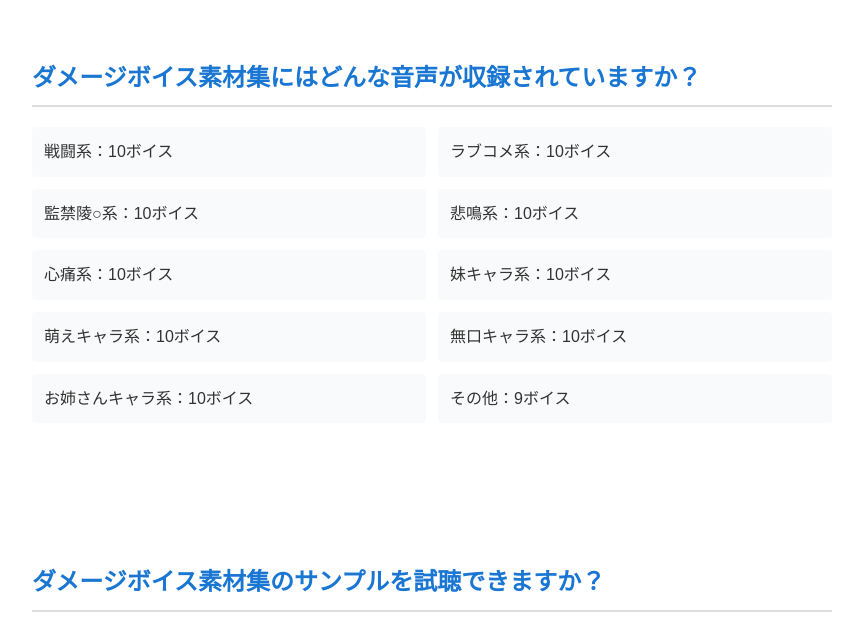
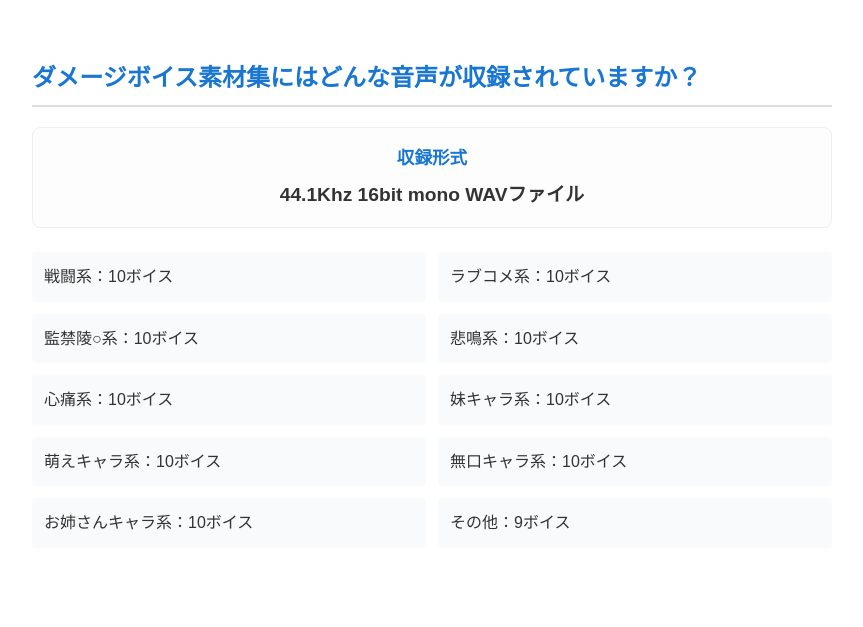
Before and after one commit to kumastudiosite/damebo.info, a plain HTML site: page index.html in a window 1280 px wide. Shown: the part 1820-2447 px from the top of the page, without its empty margins (208-1071 px from the left). Drawn offline with Linux system fonts and the light colour scheme.

Commit message:
Add file audio format specs and update footer copyright to 2026

```diff
--- a/index.html
+++ b/index.html
@@ -496,6 +496,13 @@
   <!-- ④ 収録内容 -->
   <section id="contents" aria-labelledby="contents-title">
     <h2 id="contents-title">ダメージボイス素材集にはどんな音声が収録されていますか？</h2>
+
+    <div
+      style="background: #fdfdfd; border: 1px solid #eee; border-radius: 8px; padding: 16px; margin-bottom: 24px; text-align: center;">
+      <h3 style="margin: 0 0 8px; color: #1976d2; font-size: 1.1em;">収録形式</h3>
+      <p style="margin: 0; font-size: 1.2em; font-weight: bold; color: #333;">44.1Khz 16bit mono WAVファイル</p>
+    </div>
+
     <div class="contents-list">
       <div>戦闘系：10ボイス</div>
       <div>ラブコメ系：10ボイス</div>
@@ -865,7 +872,7 @@
 
   <!-- ⑩ フッター -->
   <footer>
-    <p>&copy; 2025 damebo.info All Rights Reserved.</p>
+    <p>&copy; 2026 damebo.info All Rights Reserved.</p>
     <p><a href="https://x.com/voicesample">お問い合わせ</a></p>
   </footer>
 
```
